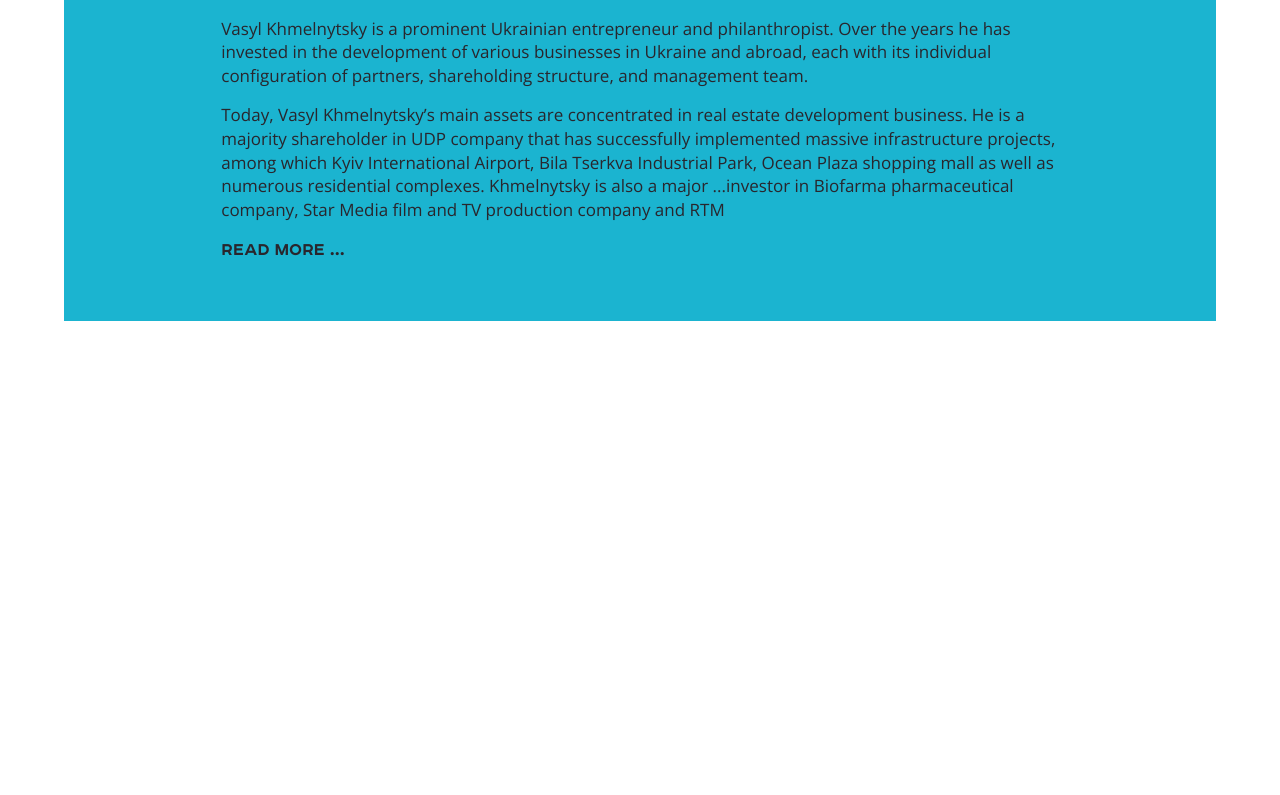
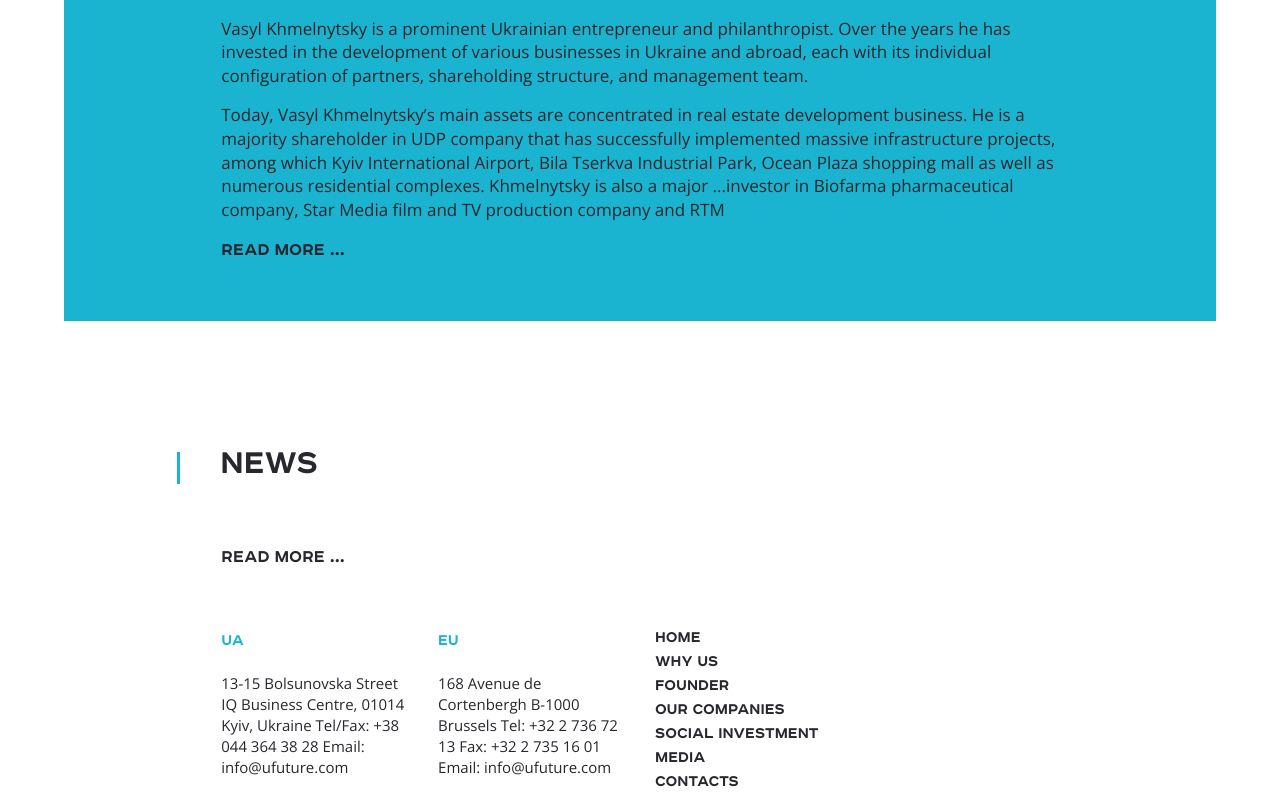
Before and after one commit to mdvs-pro/site-ufuture, a plain HTML site: page build/main.html in a window 1280 px wide. Shown: the part 1558-2353 px from the top of the page. Before the commit the page ends 1879 px from the top, so only its background shows below. Drawn offline with nearby package versions, Linux system fonts and the light colour scheme.

Commit message:
add footer markup, add news block

```diff
--- a/build/main.html
+++ b/build/main.html
@@ -90,6 +90,43 @@
           <footer> <a href="#" class="read-more">read more ...</a> </footer>
         </div>
       </section>
+      <section id="news" class="sc news">
+        <div class="container">
+          <header class="sc__header">
+            <h2 class="h2 sc__heading">News</h2>
+          </header>
+          <div class="news__blocks"> </div>
+          <footer> <a href="#" class="read-more">read more ...</a> </footer>
+        </div>
+      </section>
+      <footer class="footer">
+        <div class="container">
+          <div class="row">
+            <div class="col-1-4">
+              <div class="footer__address">
+                <div class="footer__location">UA</div>
+                <div class="footer__details"> 13-15 Bolsunovska Street IQ Business Centre, 01014 Kyiv, Ukraine Tel/Fax: +38 044 364 38 28 Email: info@ufuture.com </div>
+              </div>
+            </div>
+            <div class="col-1-4">
+              <div class="footer__location">EU</div>
+              <div class="footer__details"> 168 Avenue de Cortenbergh B-1000 Brussels Tel: +32 2 736 72 13 Fax: +32 2 735 16 01 Email: info@ufuture.com </div>
+            </div>
+            <div class="col-1-4">
+              <ul class="footer__nav nav">
+                <li class="nav__item"> <a href="#" class="nav__link">Home</a> </li>
+                <li class="nav__item"> <a href="#" class="nav__link">Why us</a> </li>
+                <li class="nav__item"> <a href="#" class="nav__link">Founder</a> </li>
+                <li class="nav__item"> <a href="#" class="nav__link">Our companies</a> </li>
+                <li class="nav__item"> <a href="#" class="nav__link">Social investment</a> </li>
+                <li class="nav__item"> <a href="#" class="nav__link">Media</a> </li>
+                <li class="nav__item"> <a href="#" class="nav__link">CONTACTS</a> </li>
+              </ul>
+            </div>
+            <div class="col-1-4"> </div>
+          </div>
+        </div>
+      </footer>
     </div>
     <!-- END content -->
     <!-- BEGIN scripts -->
--- a/src/sass/_all.sass
+++ b/src/sass/_all.sass
@@ -74,3 +74,11 @@
 	text-transform: uppercase
 	color: $color_t
 	text-decoration: none
+
+.row
+	display: flex
+	margin: 0 -15px
+
+.col-1-4
+	flex: 0 0 25%
+	padding: 0 15px
--- a/src/sass/app.sass
+++ b/src/sass/app.sass
@@ -9,6 +9,7 @@
 @import all
 @import sc
 @import partials/header
+@import partials/footer
 @import partials/nav
 
 @import sections/welcome
--- /dev/null
+++ b/src/sass/partials/_footer.sass
@@ -0,0 +1,7 @@
+.footer
+  font-size: 15px
+  &__location
+    font-size: 18px
+    font-family: $font_secondary
+    color: $color_secondary
+    margin-bottom: 20px
--- a/src/sass/partials/_nav.sass
+++ b/src/sass/partials/_nav.sass
@@ -11,10 +11,21 @@
     text-decoration: none
     color: $color_t
     border-right: 2px solid $color_secondary
+    text-decoration: none
     +r(1199)
       font-size: 16px
     &:hover
       color: $color_secondary
   +nav_effect_1
   +r(991)
-    display: none;
+    display: none
+
+.footer__nav
+  font-size: 15px
+  .nav__item
+    display: block
+  .nav__link
+    border-right: none
+    padding: 0
+    &:after
+      display: none
```
Also changed, not shown: build/index.html (+1 -1 lines), build/js/app.js (+3 -4 lines), build/js/report.html (+1 -1 lines), src/templates/main.html (+2 -0 lines), src/templates/partials/_footer.html (added, +56 -0 lines), src/templates/partials/_news.html (added, +13 -0 lines), build/css/app.css, 1 other file.
